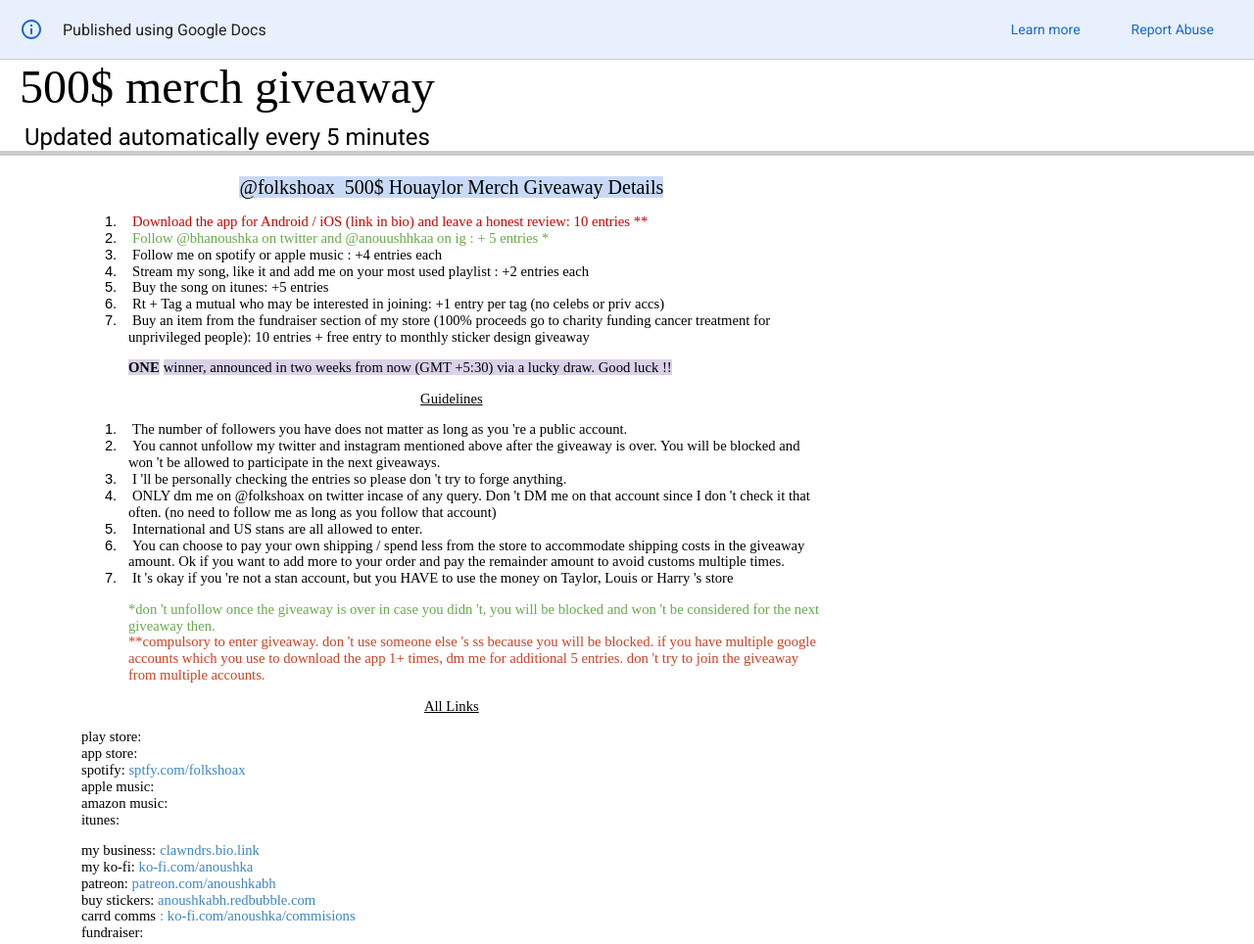
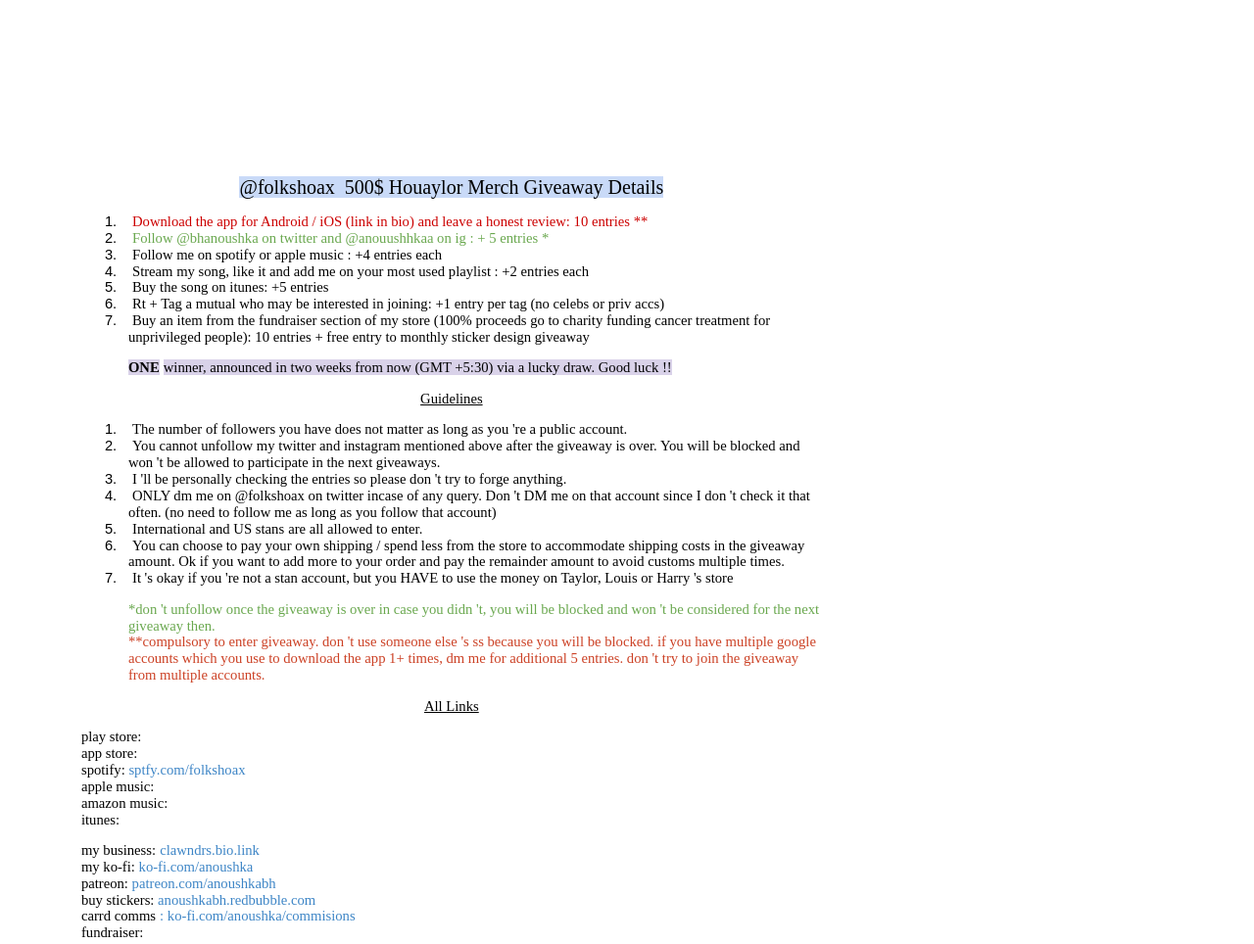
Before and after one commit to anuxious/taygains, a plain HTML site: page giveaway.html in a window 1280 px wide. Shown: the whole page at 98% size. Drawn offline with Linux system fonts and the light colour scheme; a web font is replaced by a local one.

Commit message:
Update giveaway.html

```diff
--- a/giveaway.html
+++ b/giveaway.html
@@ -149,7 +149,7 @@
         </style>
     </head>
     <body>
-        <div id="banners">
+<!--         <div id="banners">
             <div id="publish-banner">
                 <span id="publish-banner-icon">
                     <svg xmlns="http://www.w3.org/2000/svg" height="24px" viewBox="0 0 24 24" width="24px">
@@ -172,7 +172,7 @@
                     <span>Updated automatically every 5 minutes</span>
                 </div>
             </div>
-        </div>
+        </div> -->
         <div id="contents">
             <style type="text/css">
                 @import url('https://themes.googleusercontent.com/fonts/css?kit=jcFLf8ZX0K0voV0Wtl8DVwWg0g-wft8BWv_rYzdOKxw');ol.lst-kix_q2lljqw21o8b-1.start {
```
